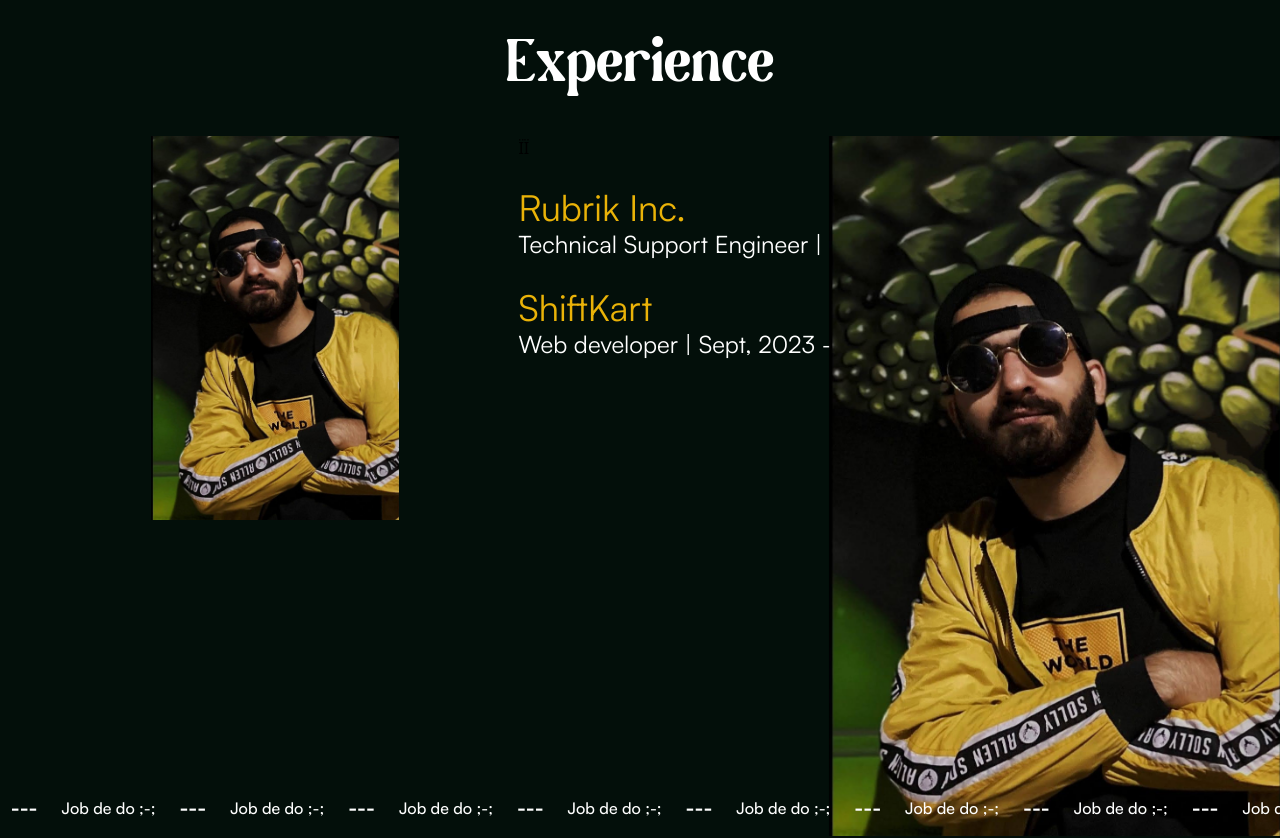
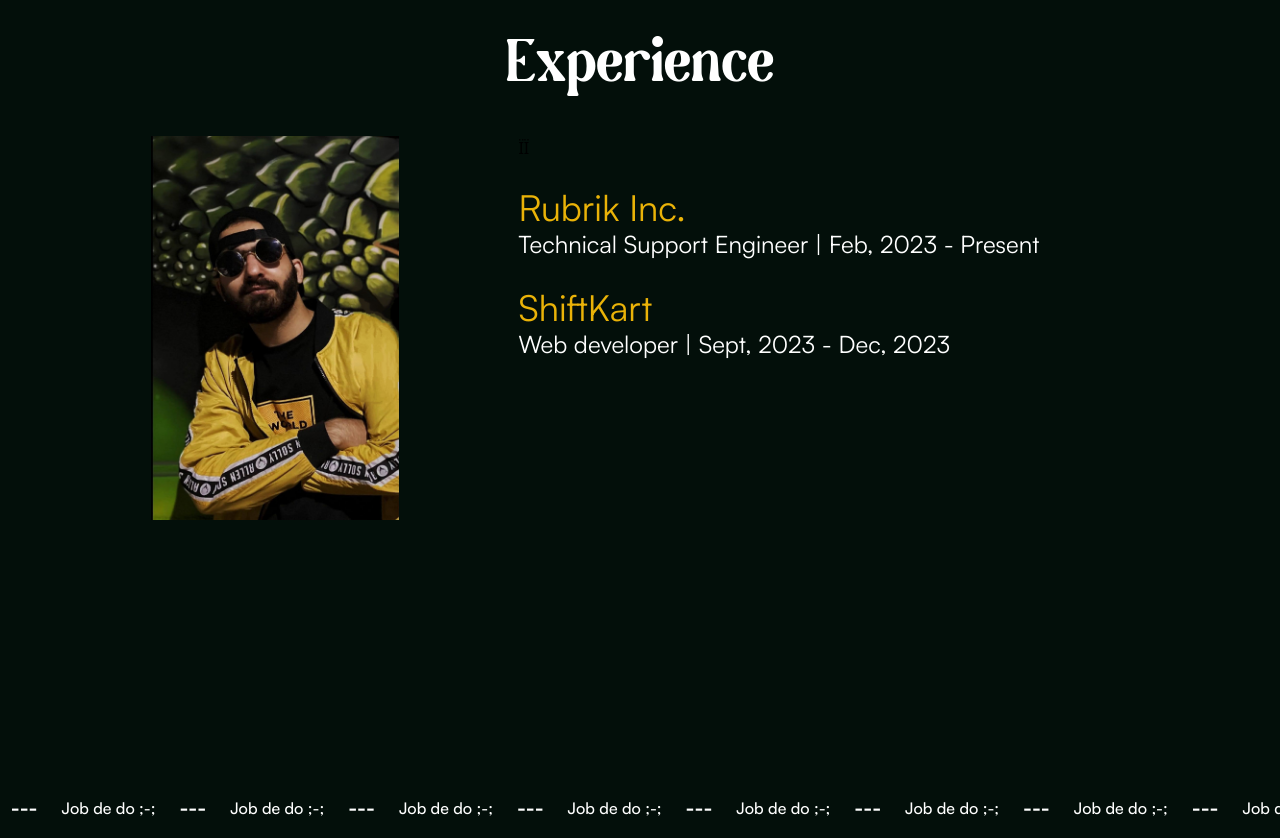
Before and after one commit to maliknajeeb113/najeebfolio, a React (Vite) app: page / in a window 1280 px wide. Shown: the part 820-1658 px from the top of the page. Built offline with nearby package versions, Linux system fonts and the light colour scheme.

Commit message:
Revert "Need to redeploy app"
This reverts commit cce69c39595220bc29a02989210878ce80dde26d.

```diff
--- a/src/components/About.js
+++ b/src/components/About.js
@@ -25,9 +25,6 @@
               </div>
             </div>
           </div>
-          <div className="flex items-center justify-center absolute right-0">
-            <img src={najeeb} className="object-contain max-h-[700px]" alt="me" />
-          </div>
         </div>
       </div>
     </div>
```
Also changed, not shown: 1 other file (tests, documents, lock files or other folders).
